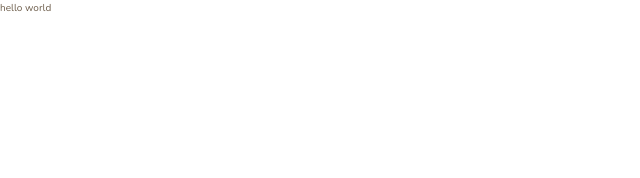
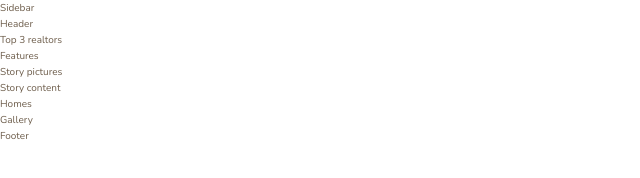
Before and after one commit to team-cake/grid-layouts-practice, a website: page index.html in a window 1280 px wide. Shown: the whole page, without its empty margins (0-640 px from the left). Drawn offline with nearby package versions, Linux system fonts and the light colour scheme.

Commit message:
Set basic layout markup

```diff
--- a/index.html
+++ b/index.html
@@ -15,6 +15,22 @@
 		<title>nexter &mdash; your home, your freedom</title>
 	</head>
 	<body class="container">
-		hello world
+		<div class="sidebar">Sidebar</div>
+
+		<header class="header">Header</header>
+
+		<div class="realtors">Top 3 realtors</div>
+
+		<section class="features">Features</section>
+
+		<div class="story__pictures">Story pictures</div>
+
+		<div class="story__content">Story content</div>
+
+		<section class="homes">Homes</section>
+
+		<section class="gallery">Gallery</section>
+
+		<footer class="footer">Footer</footer>
 	</body>
 </html>
```
